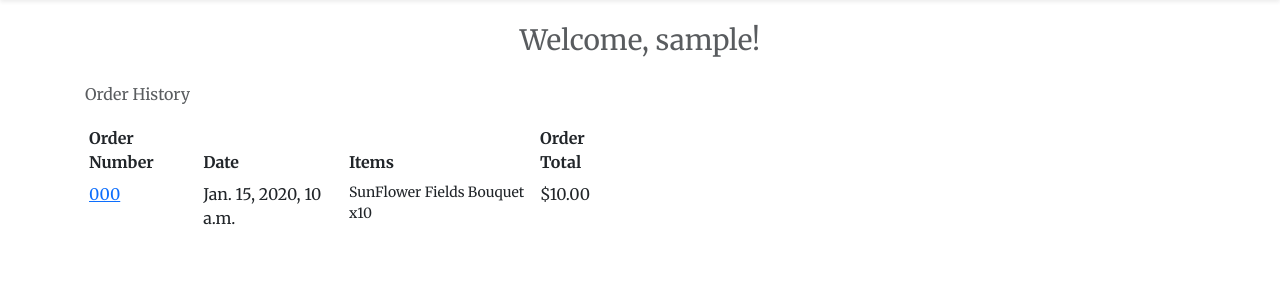
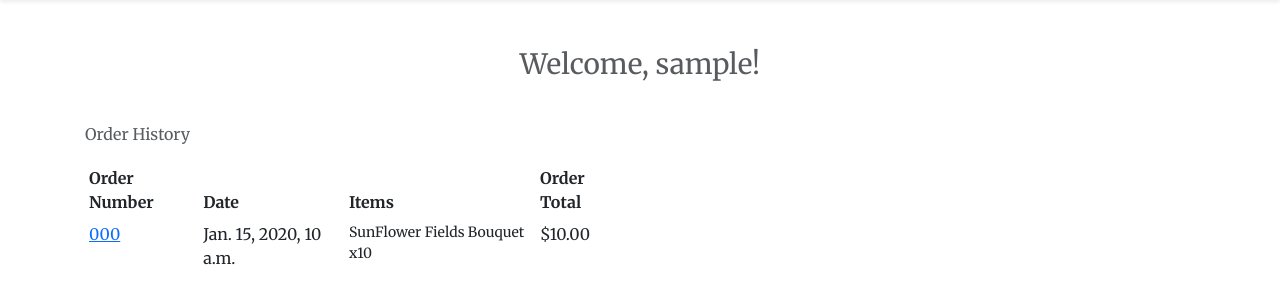
Before and after one commit to adinabo/flower-shop, a Django app: template profiles/templates/profiles/profile.html in a window 1280 px wide. Shown: the part 88-392 px from the top of the page. Run offline with Django 3.2, Linux system fonts and the light colour scheme; the template is opened without the code that fills it: values that come from a table or form of the project are taken from there, others are empty; a user stored in the database is signed in; data comes from the database, SQL or seed files in the repository; tables that the repository leaves empty hold one stand-in row (values such as "Sample post"); some libraries are stand-ins or nearby versions.

Commit message:
added margins

```diff
--- a/profiles/templates/profiles/profile.html
+++ b/profiles/templates/profiles/profile.html
@@ -11,14 +11,14 @@
         <div class="row">
             <div class="col">
                 <!-- Welcome Section -->
-                <div class="welcome-section text-center mb-4 mt-4">
+                <div class="welcome-section text-center mb-4 mt-5">
                     <h3 class="text-muted">Welcome, {{ user.username }}!</h3>
                 </div>
             </div>
         </div>
         <div class="row">
             <div class="col-12 col-lg-6">
-                <p class="text-muted">Order History</p>
+                <p class="text-muted mt-3">Order History</p>
                 <div class="order-history table-responsive">
                     <table class="table table-sm table-borderless">
                         <thead>
```
